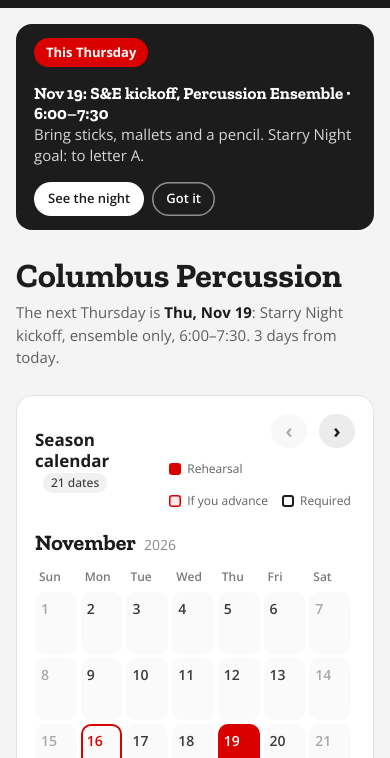
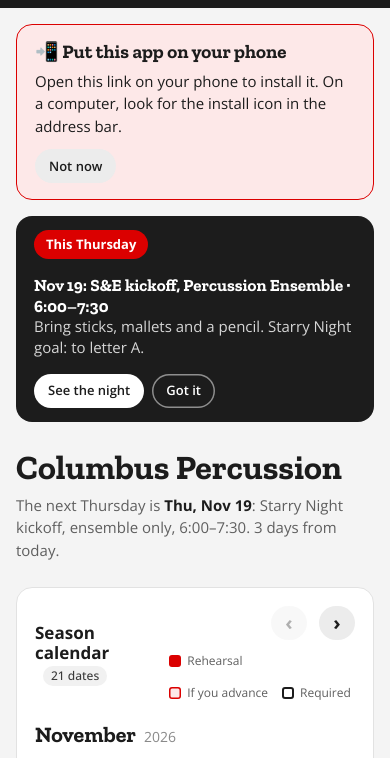
Before and after one commit to CherekSD15/chs-percussion, a plain HTML site: page index.html in a window 390 px wide. Shown: the part 48-806 px from the top of the page. Drawn offline with nearby package versions, Linux system fonts and the light colour scheme.

Commit message:
Show install steps in the app (iPhone and Android)
Co-Authored-By: Claude Opus 5.5 <noreply@anthropic.com>
Claude-Session: https://claude.ai/code/session_01Xn8BT3KzxqQWqKh37R34hW

```diff
--- a/index.html
+++ b/index.html
@@ -477,6 +477,11 @@ details.q summary{font-weight:600}
 .remind .ra{display:flex;gap:8px;flex-wrap:wrap}
 .remind .ra .btn{background:#fff;color:#1c1c1c}
 .remind .ra .btn.ghost2{background:transparent;color:#fff;box-shadow:inset 0 0 0 1.5px rgba(255,255,255,.5)}
+.install{margin:0 0 16px;padding:16px 18px;border-radius:16px;background:#fde8e8;border:1.5px solid #db0000;color:#1c1c1c}
+.install h2{margin:0 0 6px;font:700 19px/1.2 'Zilla Slab',Georgia,serif}
+.install ol{margin:6px 0 0;padding-left:22px;font-size:15px;line-height:1.55}
+.install .ia{display:flex;gap:8px;flex-wrap:wrap;margin-top:12px}
+.install .share{display:inline-block;vertical-align:-3px;width:18px;height:18px}
 </style>
 </head>
 <body>
@@ -510,6 +515,7 @@ details.q summary{font-weight:600}
 
   <main class="canvas">
     <div class="col">
+    <div class="install" id="install" hidden></div>
     <div class="remind" id="remind" hidden role="status"></div>
 
     <!-- HOME -->
@@ -779,6 +785,31 @@ function fitCal(){const el=$('cal'),r=el.getBoundingClientRect();let h=0;el.quer
 function calArrows(){fitCal();const el=$('cal');$('calPrev').disabled=el.scrollLeft<8;$('calNext').disabled=el.scrollLeft+el.clientWidth>=el.scrollWidth-8}
 function calStep(dir){const el=$('cal'),mon=el.querySelector('.mon');if(!mon)return;const step=mon.getBoundingClientRect().width+parseFloat(getComputedStyle(el).columnGap||28);el.scrollBy({left:dir*step,behavior:matchMedia('(prefers-reduced-motion: reduce)').matches?'auto':'smooth'})}
 
+// ---- Install help (only inside the hosted app, before it's installed) ----
+let deferredInstall=null;
+addEventListener('beforeinstallprompt',e=>{e.preventDefault();deferredInstall=e;renderInstall()});
+addEventListener('appinstalled',()=>{deferredInstall=null;renderInstall()});
+function renderInstall(){
+  const el=$('install');if(!el)return;
+  const inApp=!!document.querySelector('link[rel="manifest"]');
+  const installed=matchMedia('(display-mode: standalone)').matches||navigator.standalone===true;
+  let hide=false;try{hide=localStorage.getItem('cp26-install')==='hide'}catch(e){}
+  if(!inApp||installed||hide){el.hidden=true;return}
+  const ua=navigator.userAgent,ios=/iPhone|iPad|iPod/i.test(ua)||(navigator.platform==='MacIntel'&&navigator.maxTouchPoints>1),android=/Android/i.test(ua);
+  const inAppBrowser=/FBAN|FBAV|Instagram|Line|Snapchat|GSA|CriOS|FxiOS|EdgiOS/i.test(ua);
+  const share='<svg class="share" viewBox="0 0 24 24" fill="none" stroke="#1c1c1c" stroke-width="2" stroke-linecap="round" stroke-linejoin="round" aria-label="Share"><path d="M12 3v12M7 8l5-5 5 5"/><path d="M5 12v7a2 2 0 0 0 2 2h10a2 2 0 0 0 2-2v-7"/></svg>';
+  let steps='';
+  if(ios&&inAppBrowser)steps=`<ol><li>This link opened inside another app. Tap <b>⋯</b> or the compass and choose <b>Open in Safari</b>.</li><li>In Safari, tap ${share} <b>Share</b>.</li><li>Scroll down and tap <b>Add to Home Screen</b>, then <b>Add</b>.</li></ol>`;
+  else if(ios)steps=`<ol><li>Tap ${share} <b>Share</b> at the bottom of Safari.</li><li>Scroll down and tap <b>Add to Home Screen</b>.</li><li>Tap <b>Add</b>. Look for the Cardinal icon on your home screen.</li></ol>`;
+  else if(android&&deferredInstall)steps=`<p style="margin:0;font-size:15px">One tap and it's on your home screen.</p>`;
+  else if(android)steps=`<ol><li>Open this page in <b>Chrome</b>.</li><li>Tap the <b>⋮</b> menu (top right).</li><li>Tap <b>Install app</b> or <b>Add to Home screen</b>.</li></ol>`;
+  else steps=`<p style="margin:0;font-size:15px">Open this link on your phone to install it. On a computer, look for the install icon in the address bar.</p>`;
+  el.innerHTML=`<h2>📲 Put this app on your phone</h2>${steps}<div class="ia">${deferredInstall?'<button class="btn sm primary" id="instGo">Install app</button>':''}<button class="btn sm" id="instX">Not now</button></div>`;
+  el.hidden=false;
+  const go=$('instGo');if(go)go.onclick=async()=>{deferredInstall.prompt();try{await deferredInstall.userChoice}catch(e){}deferredInstall=null;renderInstall()};
+  $('instX').onclick=()=>{try{localStorage.setItem('cp26-install','hide')}catch(e){}el.hidden=true};
+}
+
 // ---- This-week reminder banner ----
 function renderRemind(){
   const el=$('remind'),me=sel.value;
@@ -918,7 +949,7 @@ const APP_URL='https://chereksd15.github.io/chs-percussion/';
 function renderAlerts(){
   const el=$('alertCard'),me=sel.value,inApp=!!document.querySelector('link[rel="manifest"]');
   el.hidden=false;
-  if(!inApp){el.innerHTML=`<div class="ph"><h2>Get the app</h2></div><p class="strip-note">Put Columbus Percussion on your home screen. It works offline and adds your rehearsals to your phone's calendar, with an alert the day before and 2 hours before.</p>${APP_URL?`<a class="btn sm primary" href="${APP_URL}" target="_blank" rel="noopener" style="margin-top:12px">Get the app</a>`:`<button class="btn sm" disabled style="margin-top:12px;opacity:.6;cursor:default">Get the app · coming soon</button>`}`;return}
+  if(!inApp){el.innerHTML=`<div class="ph"><h2>Get the app</h2></div><p class="strip-note">Open it in Safari (iPhone) or Chrome (Android) and add it to your home screen. It works offline and adds your rehearsals to your phone's calendar, with an alert the day before and 2 hours before.</p>${APP_URL?`<a class="btn sm primary" href="${APP_URL}" target="_blank" rel="noopener" style="margin-top:12px">Get the app</a>`:`<button class="btn sm" disabled style="margin-top:12px;opacity:.6;cursor:default">Get the app · coming soon</button>`}`;return}
   const slug=(me||'everyone').toLowerCase(),base=location.href.replace(/[#?].*$/,'').replace(/[^/]*$/,'');
   const file=`cal/${slug}.ics`,web=base.replace(/^https?:/,'webcal:')+file;
   const android=/Android/i.test(navigator.userAgent),gcal='https://calendar.google.com/calendar/render?cid='+encodeURIComponent(web);
@@ -931,7 +962,7 @@ function renderAlerts(){
 }
 // Read-only copy of the schedule data for the app build (calendar files).
 window.CP=Object.freeze({nights,ENS,LEVELS,ALL,mineIn});
-function renderAll(){renderHome();renderSchedule();renderSolos();renderStarry();try{renderAlerts()}catch(e){}}
+function renderAll(){renderHome();renderSchedule();renderSolos();renderStarry();try{renderAlerts()}catch(e){}try{renderInstall()}catch(e){}}
 let rz;addEventListener('resize',()=>{clearTimeout(rz);rz=setTimeout(()=>{drawStrip();renderLog()},120)});
 
 if(store.who&&store.who.includes(' ')){store.who=store.who.split(' ')[0];save()}
--- a/sw.js
+++ b/sw.js
@@ -1,6 +1,6 @@
 // Columbus Percussion app: offline support.
 // Bump VERSION whenever index.html or an image changes so phones pick up the update.
-const VERSION = 'cp-20261116T160834Z';
+const VERSION = 'cp-20261116T161114Z';
 const CORE = ['./', './index.html', './manifest.webmanifest', './img/starry-night.jpg', './img/cardinal.png',
   './icons/icon-192.png', './icons/icon-512.png', './icons/apple-touch-icon.png'];
 
```
Also changed, not shown: 11 other files.
